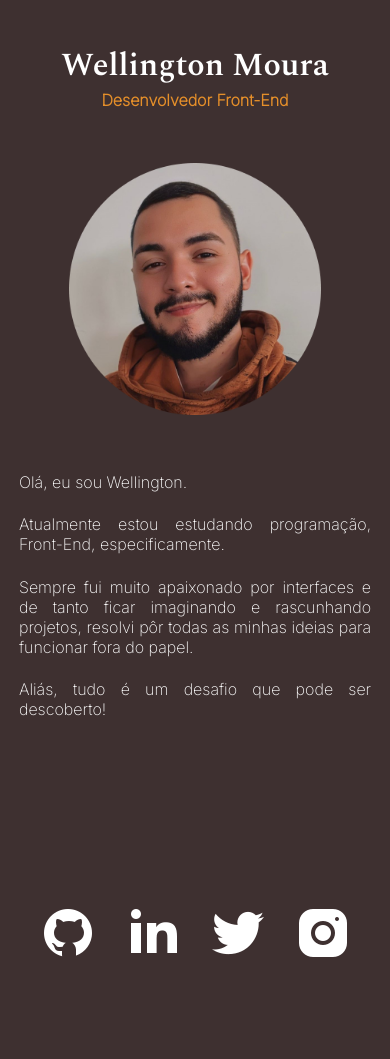
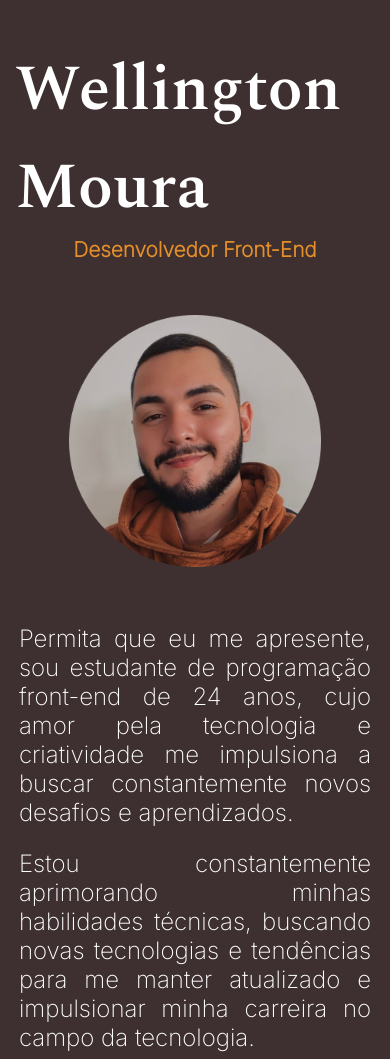
Before and after one commit to Jwellmoura/wellingtonmoura, a plain HTML site: page index.html in a window 390 px wide. Shown: the top 1059 px of the page. Before the commit the page ends 971 px from the top, so only its background shows below. Drawn offline with nearby package versions, Linux system fonts and the light colour scheme.

Commit message:
Add files via upload

```diff
--- a/index.html
+++ b/index.html
@@ -28,9 +28,9 @@
         <img class="imagem" src="./assets/WELL 1.png" alt="Foto de Wellington">
     </section>
     <section class="paragrafo_geral">
-        <p class="paragrafo">Olá, eu sou Wellington.</p>
-        <p class="paragrafo">Atualmente estou estudando programação, Front-End, especificamente.</p>
-        <p class="paragrafo">Sempre fui muito apaixonado por interfaces e de tanto ficar imaginando e rascunhando projetos, resolvi pôr todas as minhas ideias para funcionar fora do papel.</p>
+        <p class="paragrafo">Permita que eu me apresente, sou estudante de programação front-end de 24 anos, cujo amor pela tecnologia e criatividade me impulsiona a buscar constantemente novos desafios e aprendizados.</p>
+        <p class="paragrafo">Estou constantemente aprimorando minhas habilidades técnicas, buscando novas tecnologias e tendências para me manter atualizado e impulsionar minha carreira no campo da tecnologia.</p>
+        <p class="paragrafo">Além da tecnologia nutro um grande amor pela leitura e estou sempre buscando novos livros para expandir meus horizontes e enriquecer meu conhecimento. Valorizo o poder das palavras e a maneira como os livros podem transportar a mente para novos mundos e despertar emoções profundas.</p>
         <p class="paragrafo">Aliás, tudo é um desafio que pode ser descoberto!</p>
     </section>
     </main>
--- a/style.css
+++ b/style.css
@@ -66,7 +66,7 @@ body {
     flex-direction: column;
     justify-content:space-between;
     text-align: justify;
-    font-size:1.8rem;
+    font-size:1.2rem;
     font-family: 'Inter', sans-serif;
     font-weight: 600;
 }
@@ -94,7 +94,7 @@ body {
     width:3%;
 }
 
-@media (max-width: 414px) {
+@media (max-width: 1000px) {
 
     .apresentacao {
         display:flex;
@@ -113,7 +113,7 @@ body {
         color:white;
         display: flex;
         justify-content:center;
-        font-size:2rem;
+        font-size:4rem;
         font-family: 'Spectral', serif;
     }
 
@@ -121,7 +121,7 @@ body {
         color: #e58f2a;
         display: flex;
         justify-content: center;
-        font-size: 1rem;
+        font-size: 1.3rem;
         font-family: 'Inter', sans-serif;
     }
 
@@ -146,7 +146,7 @@ body {
         flex-direction: column;
         justify-content:center;
         text-align: justify;
-        font-size:1rem;
+        font-size:1.5rem;
         font-family: 'Inter', sans-serif;
         font-weight: 300;
         padding: 1% 1% 1% 1%;
@@ -158,7 +158,7 @@ body {
         flex-direction: row;
         gap: 25px;
         position:absolute;
-        bottom: -15%;
+        bottom: -120%;
     }
 
     .linha1 {
```
